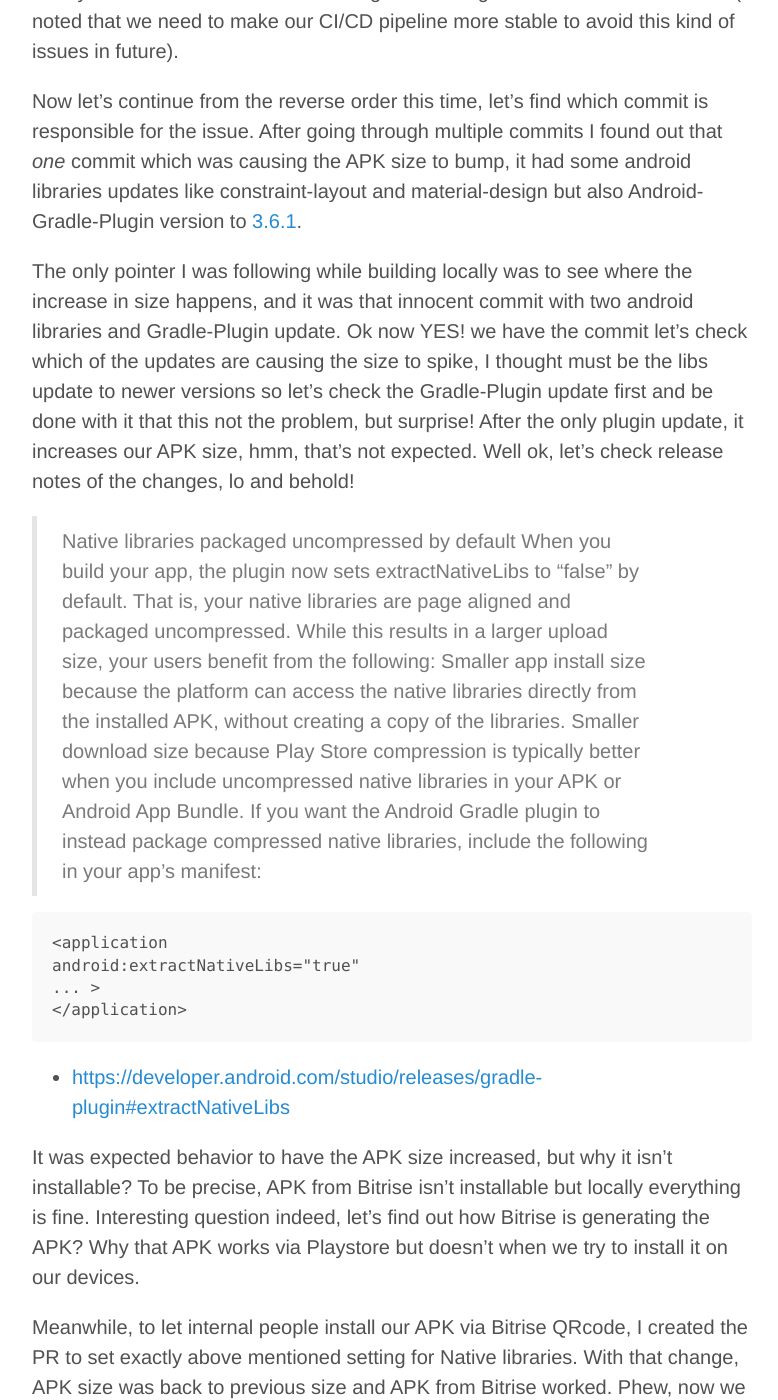
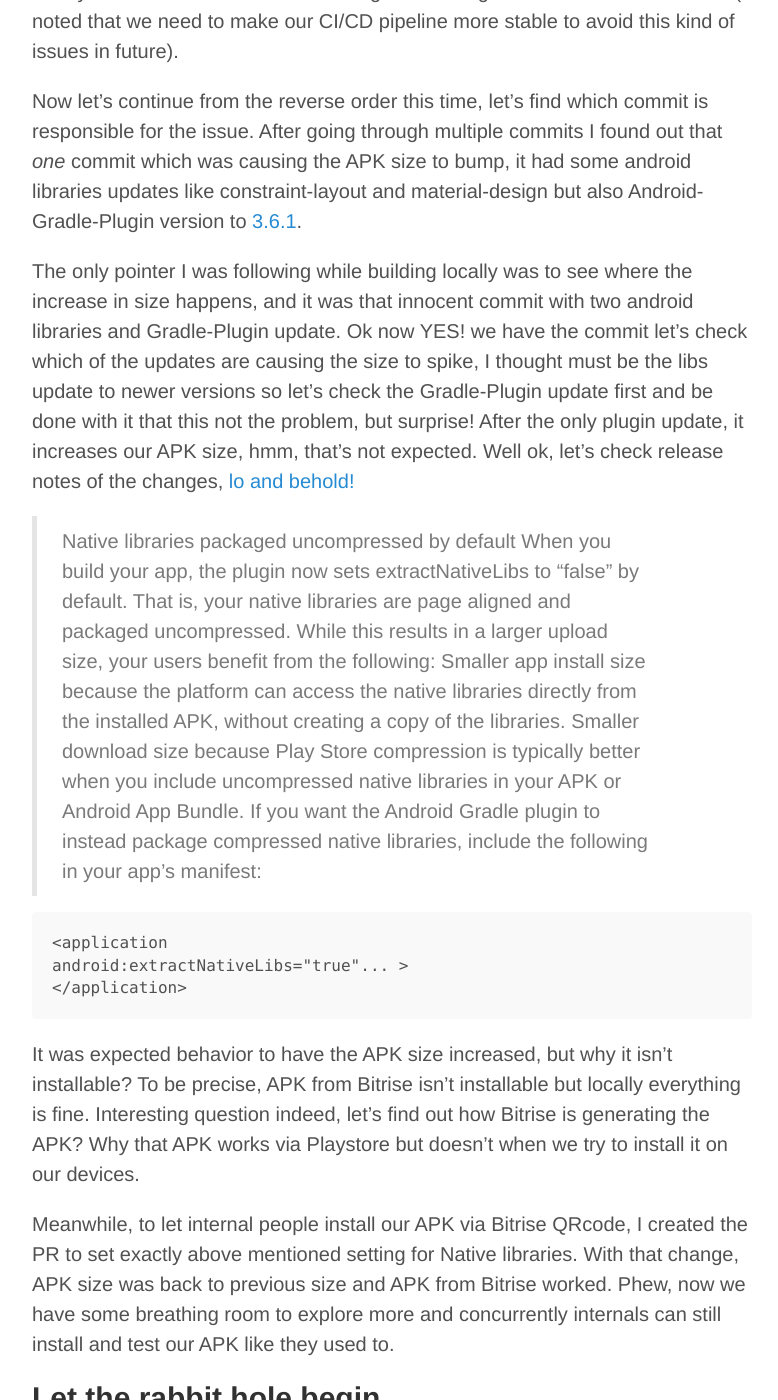
Before and after one commit to uberbinge/waah42.github.io, a Jekyll site: the page built from index.html, in a window 1280 px wide and 1400 px high, scrolled down 1410 px. Shown: the whole window, without its empty margins (248-1026 px from the left). Built offline with Jekyll 4.4.1, drawn with Linux system fonts in a browser that asks for light colours; the list of posts is cut into pages by our own code; part of the change alters nothing that is shown.

Commit message:
move soruce url above

```diff
--- a/_posts/2020-4-10-Bitrise-Jarsign-Apksigner-Nativelibs-rabbit-holes.md
+++ b/_posts/2020-4-10-Bitrise-Jarsign-Apksigner-Nativelibs-rabbit-holes.md
@@ -19,7 +19,7 @@ I started building the APK locally through this because waiting on Bitrise for h
 
 Now let’s continue from the reverse order this time, let’s find which commit is responsible for the issue. After going through multiple commits I found out that *one* commit which was causing the APK size to bump, it had some android libraries updates like constraint-layout and material-design but also Android-Gradle-Plugin version to [3.6.1](https://developer.android.com/studio/releases/gradle-plugin#3-6-0).
 
- The only pointer I was following while building locally was to see where the increase in size happens, and it was that innocent commit with two android libraries and Gradle-Plugin update. Ok now YES! we have the commit let's check which of the updates are causing the size to spike, I thought must be the libs update to newer versions so let's check the Gradle-Plugin update first and be done with it that this not the problem, but surprise! After the only plugin update, it increases our APK size, hmm, that's not expected. Well ok, let's check release notes of the changes, lo and behold!
+ The only pointer I was following while building locally was to see where the increase in size happens, and it was that innocent commit with two android libraries and Gradle-Plugin update. Ok now YES! we have the commit let's check which of the updates are causing the size to spike, I thought must be the libs update to newer versions so let's check the Gradle-Plugin update first and be done with it that this not the problem, but surprise! After the only plugin update, it increases our APK size, hmm, that's not expected. Well ok, let's check release notes of the changes, [lo and behold!](https://developer.android.com/studio/releases/gradle-plugin#extractNativeLibs)
 
 > Native libraries packaged uncompressed by default
 When you build your app, the plugin now sets extractNativeLibs to "false" by default. That is, your native libraries are page aligned and packaged uncompressed. While this results in a larger upload size, your users benefit from the following:
@@ -28,11 +28,8 @@ Smaller download size because Play Store compression is typically better when yo
 If you want the Android Gradle plugin to instead package compressed native libraries, include the following in your app's manifest:
 
     <application
-    android:extractNativeLibs="true"
-    ... >
+    android:extractNativeLibs="true"... >
     </application>
-
-- [https://developer.android.com/studio/releases/gradle-plugin#extractNativeLibs](https://developer.android.com/studio/releases/gradle-plugin#extractNativeLibs)
 
 It was expected behavior to have the APK size increased, but why it isn't installable? To be precise, APK from Bitrise isn't installable but locally everything is fine. Interesting question indeed, let's find out how Bitrise is generating the APK? Why that APK works via Playstore but doesn't when we try to install it on our devices.
 
```
